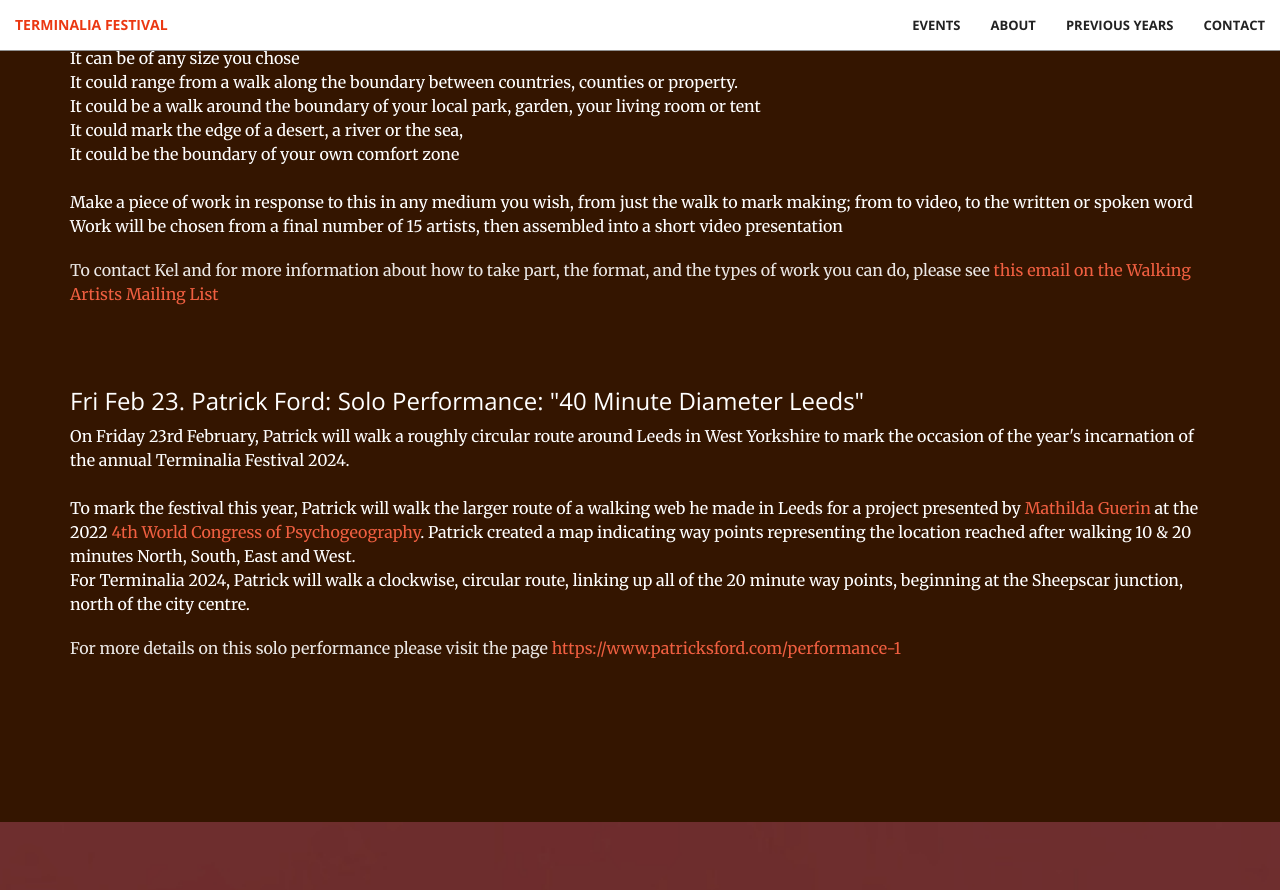
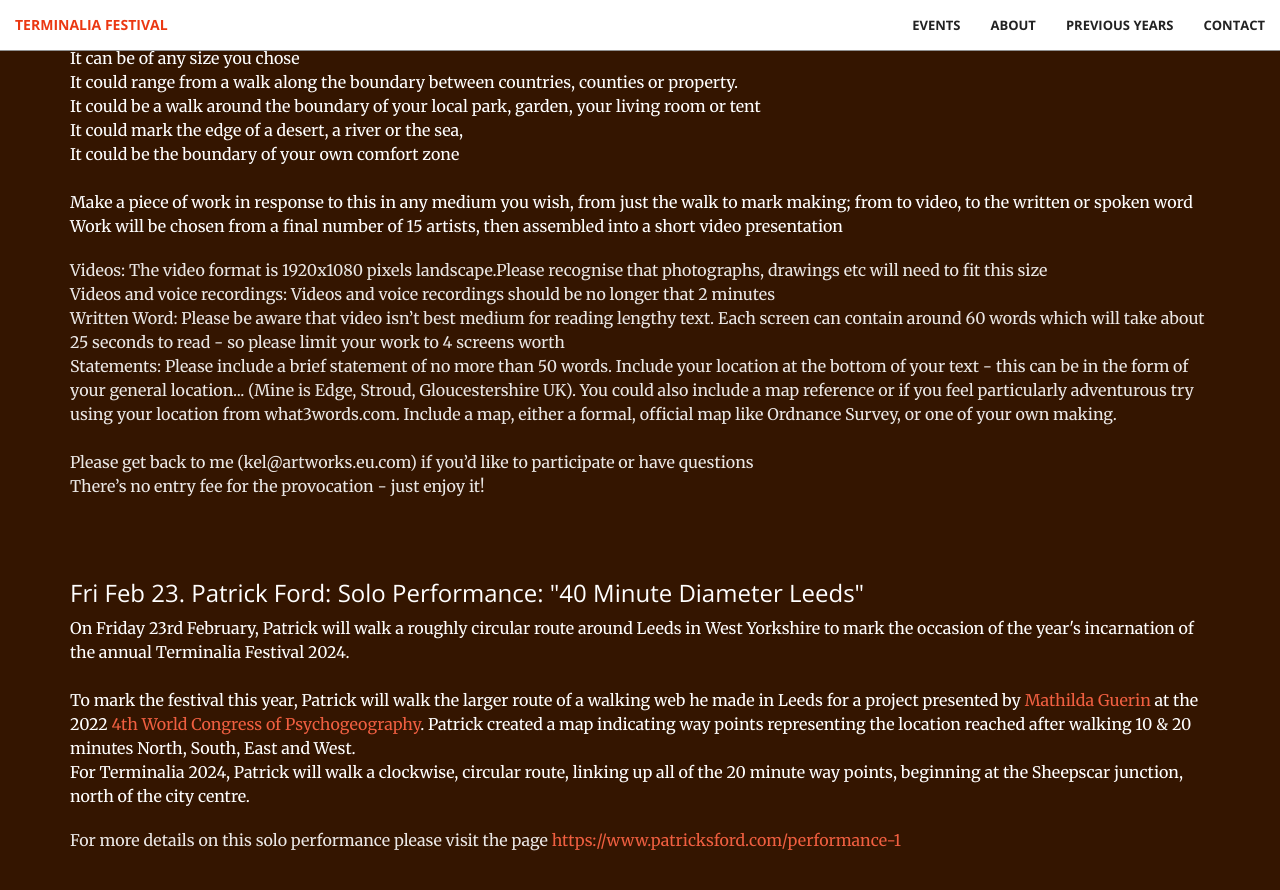
Before and after one commit to timwaters/terminalia, a Jekyll site: the page built from index.html, in a window 1280 px wide and 900 px high, scrolled down 2338 px. Shown: the top 890 px of the window. Built offline with Jekyll 4.4.1, drawn with Linux system fonts in a browser that asks for light colours.

Commit message:
add extra info for kel provocation

```diff
--- a/_includes/events.html
+++ b/_includes/events.html
@@ -47,7 +47,13 @@
             Work will be chosen from a final number of 15 artists, then assembled into a short video presentation
           </p>
           <p class="text-faded">
-           To contact Kel and for more information about how to take part,  the format, and the types of work you can do, please see <a href="https://www.jiscmail.ac.uk/cgi-bin/wa-jisc.exe?A2=ind2401&L=WAN&O=D&P=10647">this email on the Walking Artists Mailing List</a>
+            Videos: The video format is 1920x1080 pixels landscape.Please recognise that photographs, drawings etc will need to fit this size<br/>
+            Videos and voice recordings: Videos and voice recordings should be no longer that 2 minutes<br/>
+            Written Word: Please be aware that video isn’t best medium for reading lengthy text. Each screen can contain around 60 words which will take about 25 seconds to read - so please limit your work to 4 screens worth<br/>
+            Statements:  Please include a brief statement of no more than 50 words. Include your location at the bottom of your text - this can be in the form of your general location... (Mine is Edge, Stroud, Gloucestershire UK). You could also include a map reference or if you feel particularly adventurous try using your location from what3words.com. Include a map, either a formal, official map like Ordnance Survey, or one of your own making.<br /><br />
+
+            Please get back to me (kel@artworks.eu.com) if you’d like to participate or have questions <br />
+            There’s no entry fee for the provocation - just enjoy it!
 
           </p>
         </div>
```
